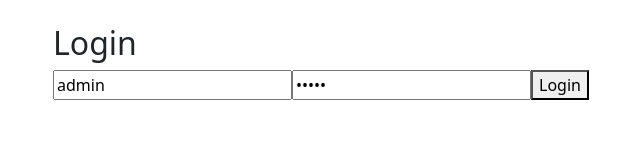
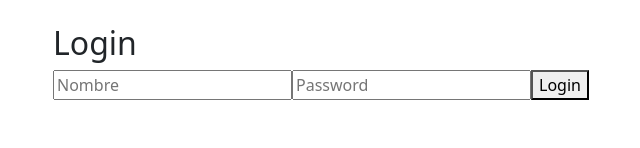
Before and after one commit to MoNRaGitTwo/piloto, a React (Create React App) app: page /login in a window 1280 px wide. Shown: the part 152-300 px from the top of the page, without its empty margins (29-669 px from the left). Built offline with nearby package versions, Linux system fonts and the light colour scheme.

Commit message:
un detalle nada improtante

```diff
--- a/src/componentes/Login.js
+++ b/src/componentes/Login.js
@@ -7,8 +7,8 @@ import {API_BASE_URL4}  from '../config';
 
 const Login = () => {
   // Inicializa con los valores 'admin'
-  const [nombre, setNombre] = useState('admin');
-  const [password, setPassword] = useState('admin');
+  const [nombre, setNombre] = useState();
+  const [password, setPassword] = useState();
   const dispatch = useDispatch();
   const navigate = useNavigate();
 
```
Also changed, not shown: src/reducers/userSlice.js (line endings or trailing spaces).
